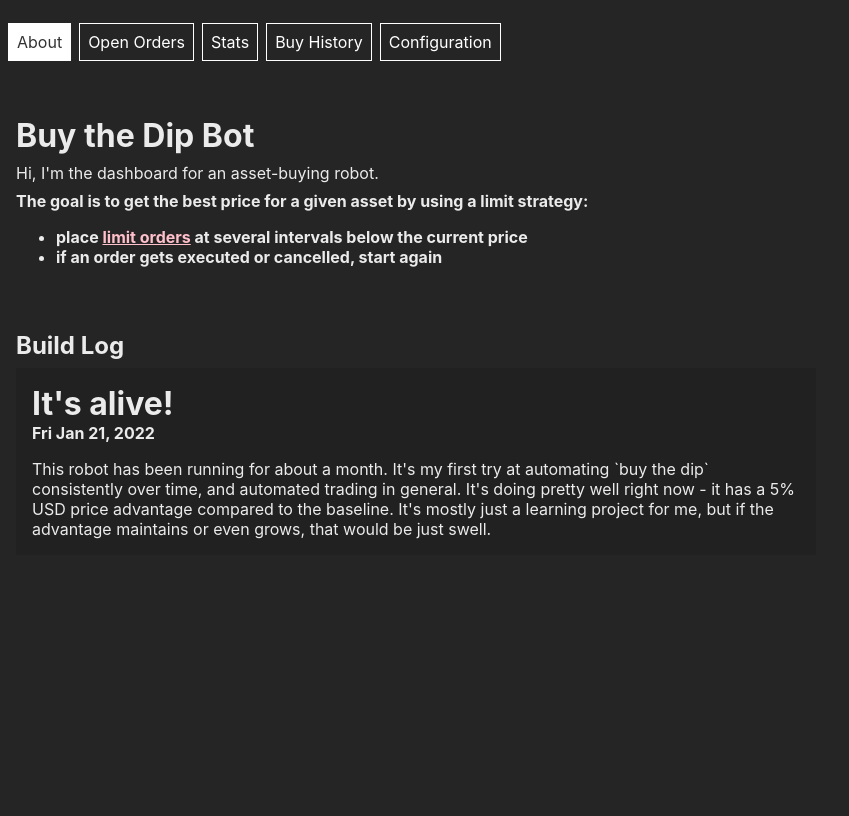
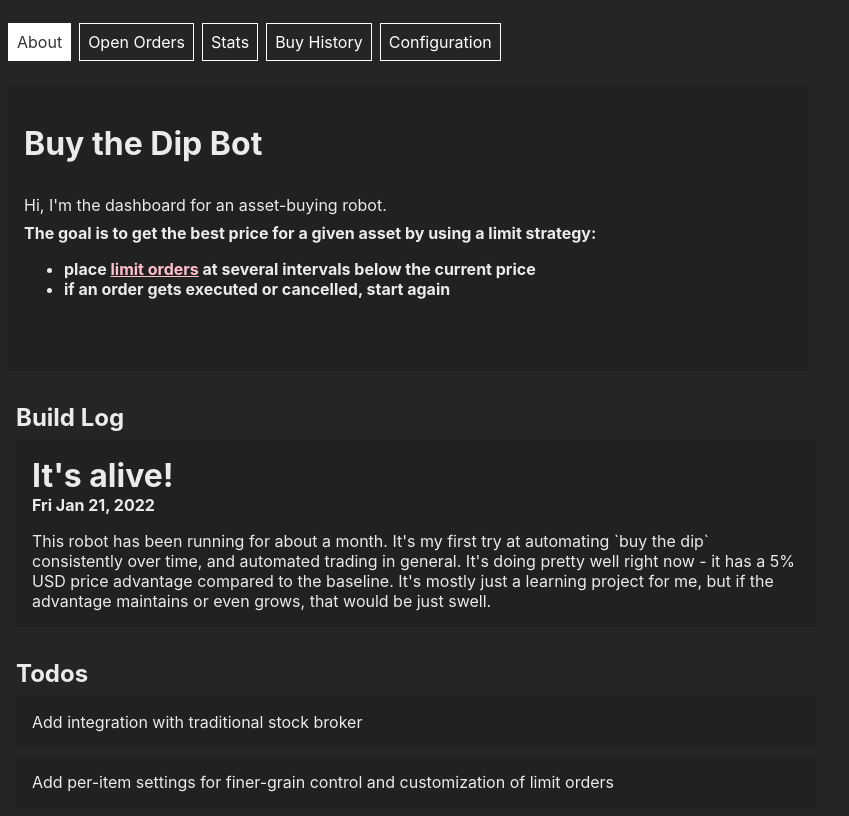
Before and after one commit to samjhill/dashboard-limit-bot, a React (Create React App) app: page / in a window 1280 px wide. Shown: the whole page, without its empty margins (0-849 px from the left). Built offline with nearby package versions, Linux system fonts and the light colour scheme.

Commit message:
add todo list

```diff
--- a/src/components/About.js
+++ b/src/components/About.js
@@ -1,11 +1,13 @@
 import { Text, Box } from "rebass";
 import { BuildLog } from "./BuildLog";
+import { Todos } from "./Todos";
 
 export const About = () => {
 
   return (
     <Box ml="2">
-      <Text as="h1" textAlign="left" ml="2" mb="2" mt="4">
+      <Box backgroundColor="#0000001f" maxWidth="800px" p="2">
+        <Text as="h1" textAlign="left" ml="2" mb="4" mt="4">
           Buy the Dip Bot
         </Text>
         <Text textAlign="left" ml="2" mb="2">
@@ -30,8 +32,11 @@ export const About = () => {
             <li>if an order gets executed or cancelled, start again</li>
           </ul>
         </Text>
+      </Box>
 
       <BuildLog />
+
+      <Todos />
     </Box>
   );
 };
--- /dev/null
+++ b/src/components/Todos.js
@@ -0,0 +1,31 @@
+import { Box, Text } from "rebass";
+
+const TodoItem = ({ title, text }) => {
+  return (
+    <Box mt="2" mb="2" p="3" backgroundColor="#0000001f" maxWidth="800px">
+      <Text>{title}</Text>
+    </Box>
+  );
+};
+
+export const Todos = () => {
+  const TodoItems = [
+    {
+      title: "Add integration with traditional stock broker",
+    },
+    {
+      title: "Add per-item settings for finer-grain control and customization of limit orders",
+    },
+  ];
+  return (
+    <Box textAlign="left" ml="2" mt="4">
+      <Text as="h2" mb="2">
+        Todos
+      </Text>
+
+      {TodoItems.map((entry) => (
+        <TodoItem {...entry} />
+      ))}
+    </Box>
+  );
+};
```
Also changed, not shown: 1 other file (tests, documents, lock files or other folders). Lines whose indentation alone changed are shown as unchanged.
